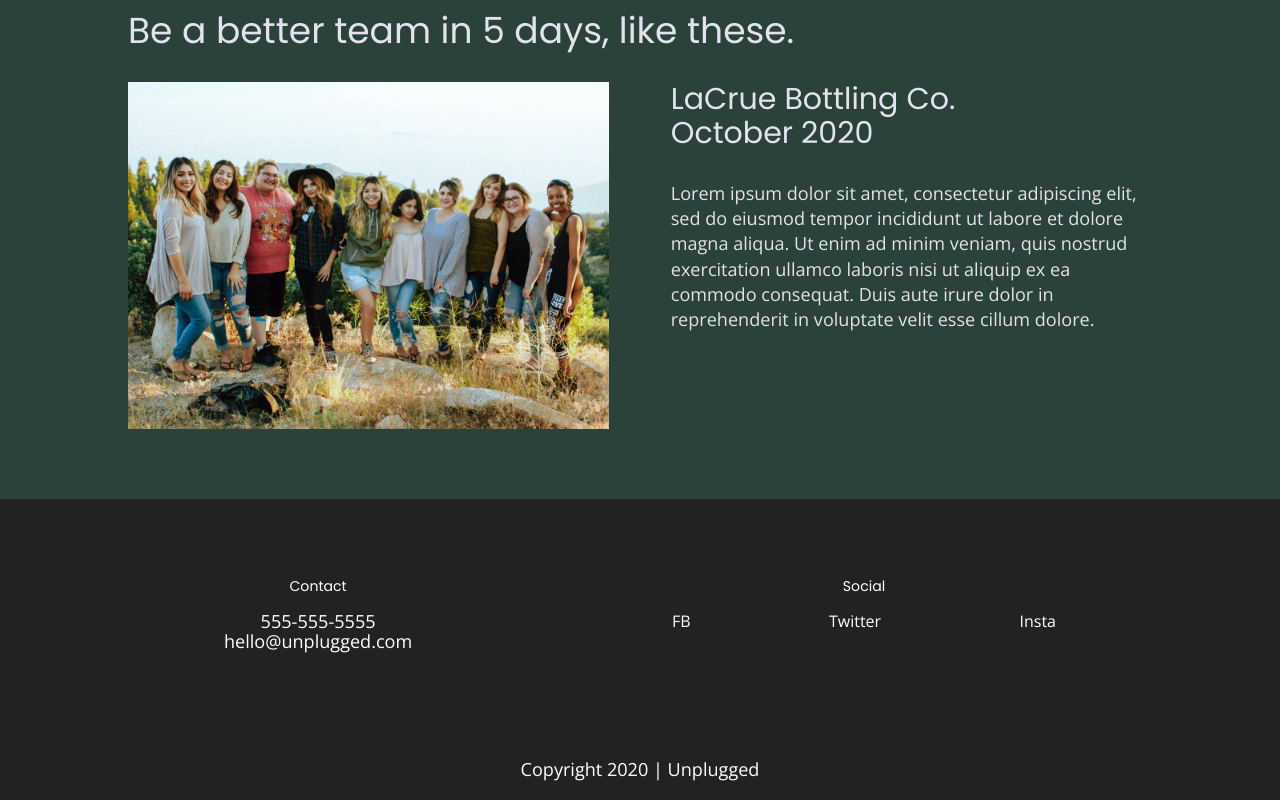
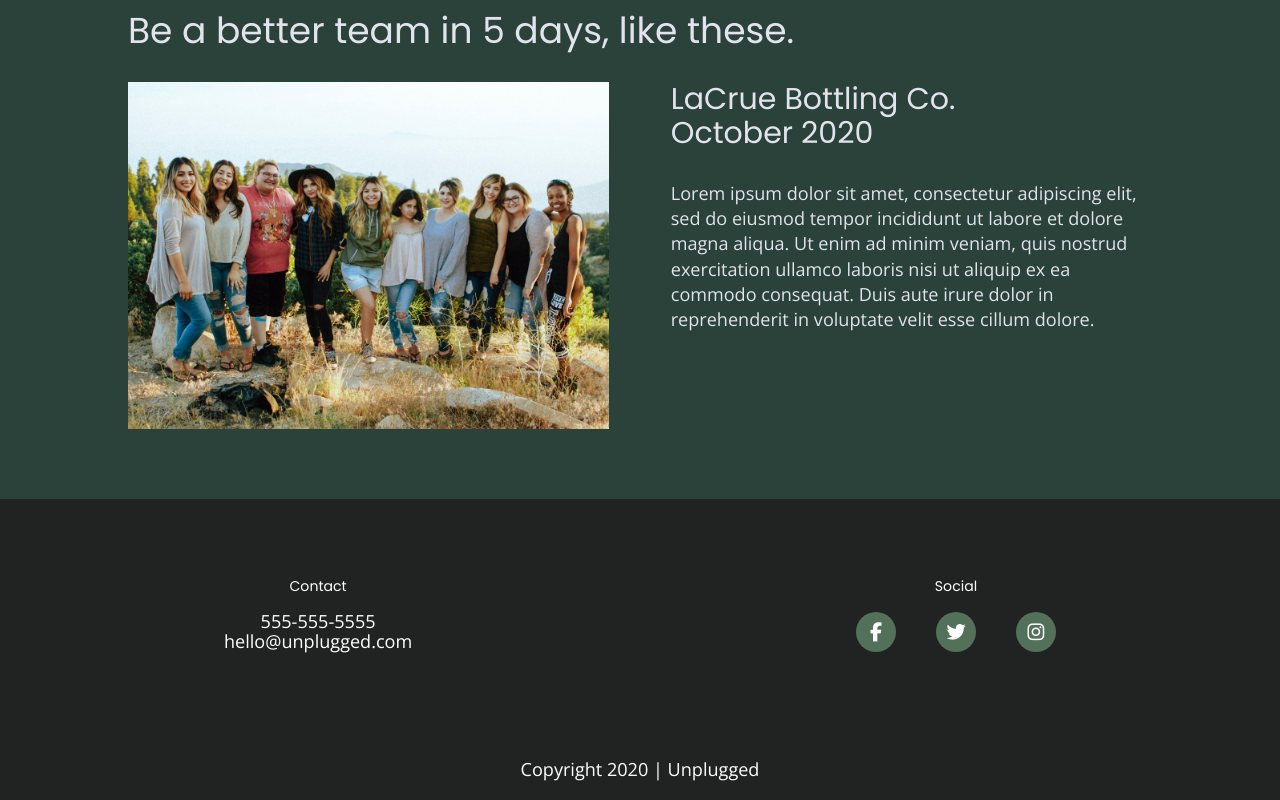
Before and after one commit to beverlywu/206-unplugged-retreat, a website: page index.html in a window 1280 px wide. Shown: the part 2037-2837 px from the top of the page. Drawn offline with nearby package versions, Linux system fonts and the light colour scheme.

Commit message:
Add social icons in footer

```diff
--- a/css/main.css
+++ b/css/main.css
@@ -232,18 +232,25 @@ footer .social {
 	margin: 2vh 0 0 0;
 }
 
-footer .social-icons ul {
+footer .social-icons {
 	display: flex;
 	flex-flow: row wrap;
 	justify-content: space-between;
-	width: 50vw;
+	width: 200px;
 	padding: 0;
 }
 
-footer .social-icons ul li {
-	list-style-type: none;
+footer .social-icons p {
+	font-size: 1.2em;
+	margin: 0;
+	background-color: #527158;
+	border-radius: 50%;
+	width: 40px;
+	height: 40px;
+	display: flex;
+	justify-content: center;
+	align-items: center;
 }
-
 footer .social-icons a {
 	color: #fff;
 	text-decoration: none;
--- a/index.html
+++ b/index.html
@@ -58,6 +58,7 @@
 	</header>
 
 <main>
+
 		<section class="hero-area">
 			<div class="content-wrapper">
 				<div class="headline">
@@ -153,11 +154,15 @@
 				<div class="social">
 					<h4>Social</h4>
 					<div class="social-icons">
-						<ul>
-							<li><a href="http://facebook.com" target="_blank">FB</a></li>
-							<li><a href="http://twitter.com" target="_blank">Twitter</a></li>
-							<li><a href="http://instagram.com" target="_blank">Insta</a></li>
-						</ul>
+						<p>
+							<a href="http://facebook.com" target="_blank"><i class="fab fa-facebook-f"></i></a>
+						</p>
+						<p>
+							<a href="http://twitter.com" target="_blank"><i class="fab fa-twitter"></i></a>
+						</p>
+						<p>
+							<a href="http://instagram.com" target="_blank"><i class="fab fa-instagram"></i></a>
+						</p>
 					</div>
 				</div>
 			</div>
```
Also changed, not shown: about/index.html (+9 -5 lines), faq/index.html (+9 -5 lines).
